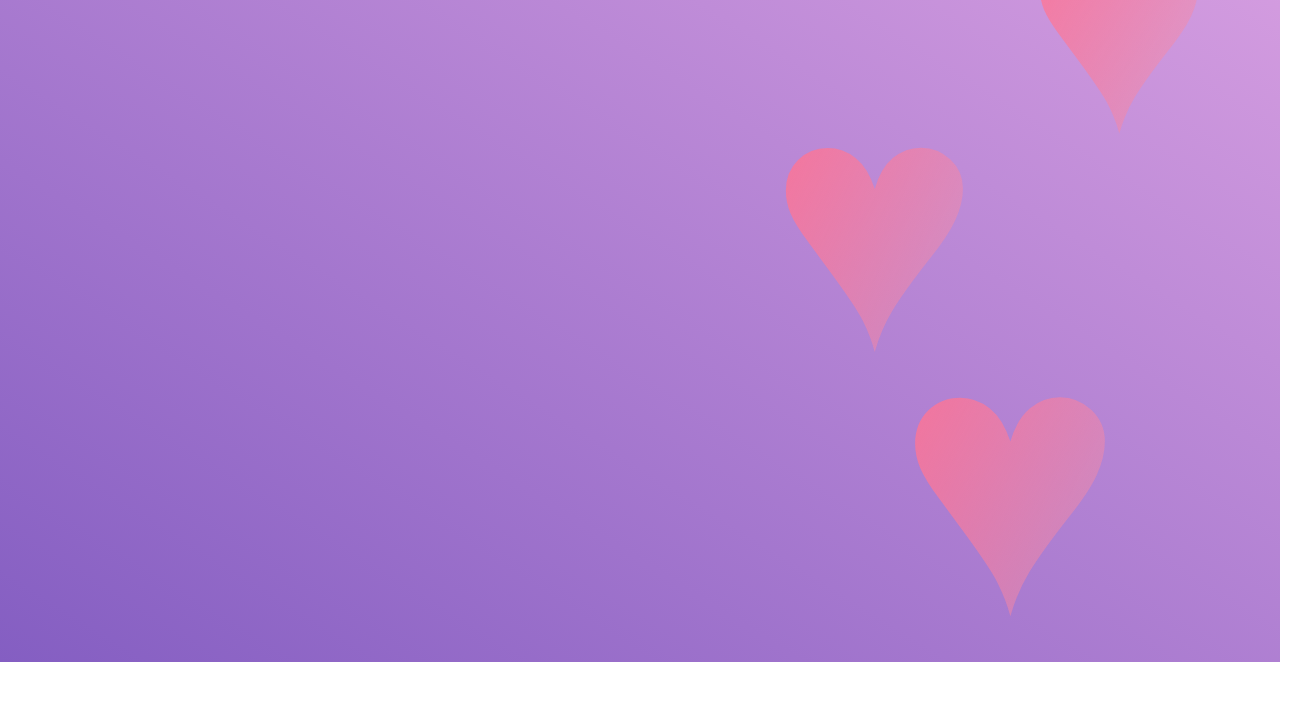
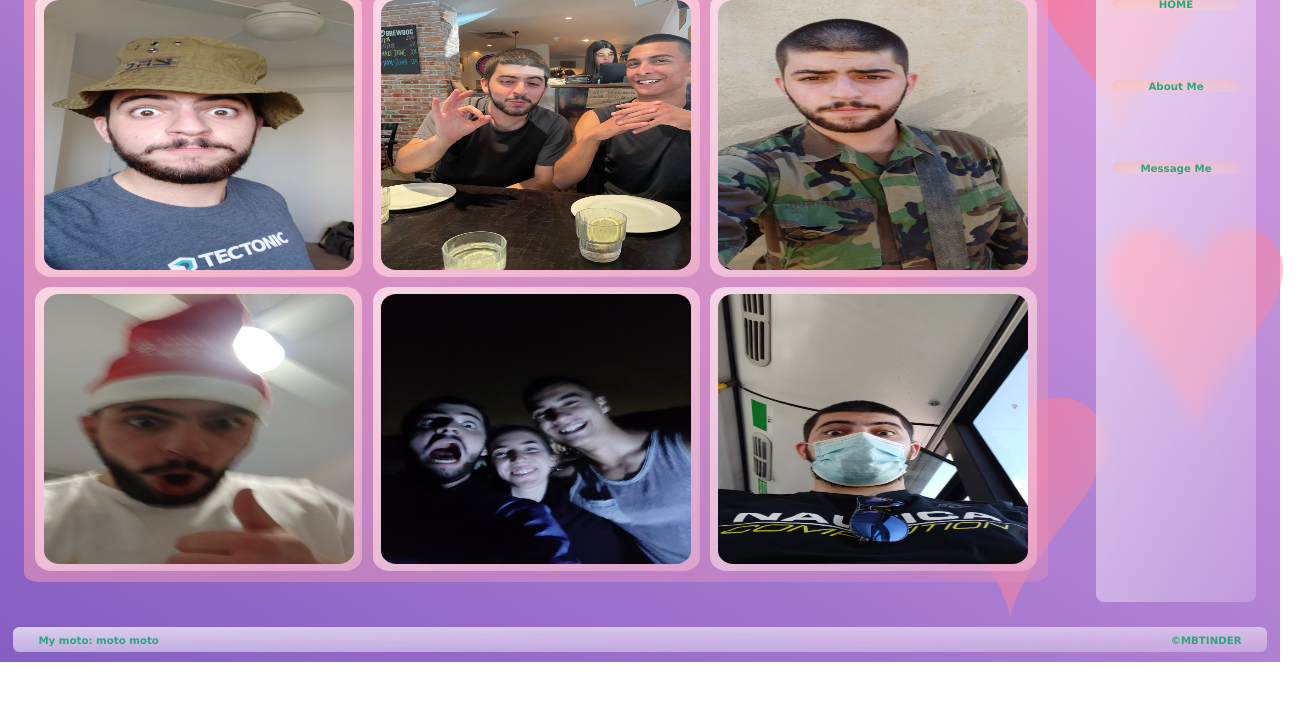
Before and after one commit to Mesmon/MBTinder, a plain HTML site: page pages/index.html in a window 1280 px wide. Shown: the part 138-841 px from the top of the page, 1301 px wide, since content can reach past the window. Drawn offline with Linux system fonts and the light colour scheme.

Commit message:
Add all except sidebar

```diff
--- a/css/style.css
+++ b/css/style.css
@@ -2,6 +2,10 @@
   margin: 0;
   padding: 0;
   box-sizing: border-box;
+}
+
+body {
+  overflow: hidden;
 }
 
 main {
@@ -9,6 +13,7 @@ main {
   background: linear-gradient(to right top, #845ec2, #daa1e2);
   display: flex;
   align-items: center;
+  justify-content: space-evenly;
   flex-flow: column nowrap;
 }
 
@@ -16,7 +21,7 @@ main {
   display: flex;
   align-items: center;
   height: max-content;
-  width: 90%;
+  width: 98%;
 
   background: linear-gradient(
     to right bottom,
@@ -26,21 +31,23 @@ main {
   z-index: 2;
   backdrop-filter: blur(0.5rem);
 
-  border-radius: 0.5rem;
+  border-radius: 1vw;
   text-align: left;
-  /* padding-left: 3rem; */
-  padding: 1rem 0 1rem 3rem;
-  margin-top: 2rem;
+  padding: 0.5% 2.5%;
+
+  position: absolute;
+  top: 1.5%;
 
   color: #29a87e;
   font-family: Verdana, sans-serif;
-  font-size: 2.5vw;
+  font-size: 1vw;
   font-weight: bold;
 }
 
 .heart1,
 .heart2,
-.heart3 {
+.heart3,
+.heart4 {
   background: linear-gradient(
     to right bottom,
     rgb(255, 111, 145, 1),
@@ -74,64 +81,129 @@ main {
   font-size: 28vw;
 }
 
+.heart4 {
+  top: 30%;
+  left: 85%;
+  font-size: 28vw;
+}
+
 .mid-container {
   display: flex;
   flex-flow: row nowrap;
-  justify-content: space-between;
-  height: 70vh;
-  margin: 0.5rem;
+  justify-content: space-around;
+  align-items: center;
+  width: 100%;
+  margin-top: 5vh;
 }
 
 .image-container {
   display: flex;
   flex-flow: row wrap;
-  justify-content: space-evenly;
+  justify-content: center;
+  align-content: center;
 
-  border-radius: 1.5rem;
-  border: 0.4rem solid #ff6f91;
+  border-radius: 1.5%;
 
-  padding: 3%;
-  margin: 0;
-  width: 75vw;
-  height: 65vh;
-  /* margin: 5% 1%; */
-}
+  padding: 2vh 0.5vw;
+  width: 80vw;
+  height: 75vh;
 
-.image {
-  width: 100%;
-  height: 100%;
-  border-radius: inherit;
+  background: linear-gradient(
+    to right bottom,
+    rgba(255, 161, 183, 0.8),
+    rgba(255, 161, 183, 0.2)
+  );
+  z-index: 2;
+  backdrop-filter: blur(2rem);
 }
 
 .image-card {
+  display: flex;
+  justify-content: center;
+  align-items: center;
+  background: linear-gradient(
+    to right bottom,
+    rgba(255, 255, 255, 0.6),
+    rgba(255, 255, 255, 0.2)
+  );
+  backdrop-filter: blur(0.1rem);
+  border-radius: 5%;
+
   flex: 1 0 31%;
 
   width: 30%;
   height: 50%;
 
-  border: 0.2rem solid #ff9671;
-  border-radius: 10%;
+  margin: 0.5%;
+}
+
+.image {
+  width: 95%;
+  height: 95%;
+  border-radius: inherit;
+}
+
+.sidebar {
+  display: flex;
+  flex-flow: column nowrap;
+  justify-content: flex-start;
+  align-items: center;
+
+  height: 80vh;
+  background: linear-gradient(
+    to right bottom,
+    rgba(255, 255, 255, 0.6),
+    rgba(255, 255, 255, 0.2)
+  );
+  backdrop-filter: blur(0.5rem);
+  border-radius: 1vh;
+}
+
+.button-container {
+  margin: 2vh;
+  padding: 2vh 0;
+}
+
+.button {
+  border: none;
+  width: 10vw;
+  background: linear-gradient(
+    to right bottom,
+    rgb(253, 150, 113, 0.3),
+    rgba(253, 150, 113, 0.1)
+  );
+  backdrop-filter: blur(0.5rem);
+  border-radius: 0.5vw;
+
+  color: #29a87e;
+  font-family: Verdana, sans-serif;
+  font-size: 0.8vw;
+  font-weight: bold;
 }
 
 .footer-container {
   display: flex;
   justify-content: space-between;
+  height: max-content;
+  width: 98%;
 
-  flex: 1 0 auto;
+  background: linear-gradient(
+    to right bottom,
+    rgba(255, 255, 255, 0.7),
+    rgba(255, 255, 255, 0.3)
+  );
+  z-index: 2;
+  backdrop-filter: blur(0.5rem);
 
-  position: relative;
-  top: 4rem;
+  position: absolute;
+  bottom: 1.25%;
 
-  margin-bottom: 1rem;
-
-  color: #fbeaff;
-  font-family: "Lucida Sans", "Lucida Sans Regular", Verdana, sans-serif;
-  font-size: x-large;
+  border-radius: 0.5vw;
+  text-align: left;
+  padding: 0.5% 2%;
+  margin-top: 2rem;
+  color: #29a87e;
+  font-family: Verdana, sans-serif;
+  font-size: 0.8vw;
   font-weight: bold;
 }
-
-.footer-child {
-  /* border: 0.2rem solid #ff9671; */
-  /* flex: 0 0 auto; */
-  /* margin: 0 1rem; */
-}
--- a/pages/index.html
+++ b/pages/index.html
@@ -10,9 +10,53 @@
       <div class="title-bar">
         <h1>Michael Berezovsky</h1>
       </div>
+      <!-- hearts -->
       <div class="heart1">♥</div>
       <div class="heart2">♥</div>
       <div class="heart3">♥</div>
+      <div class="heart4">♥</div>
+      <!-- row container  -->
+      <div class="mid-container">
+        <!-- main -->
+        <div class="image-container">
+          <div class="image-card">
+            <img class="image" src="../assets/1.jpeg" />
+          </div>
+          <div class="image-card">
+            <img class="image" src="../assets/2.jpeg" />
+          </div>
+          <div class="image-card">
+            <img class="image" src="../assets/3.jpeg" />
+          </div>
+          <div class="image-card">
+            <img class="image" src="../assets/4.jpeg" />
+          </div>
+          <div class="image-card">
+            <img class="image" src="../assets/5.jpeg" />
+          </div>
+          <div class="image-card">
+            <img class="image" src="../assets/6.jpeg" />
+          </div>
+        </div>
+        <!-- sidebar -->
+        <div class="sidebar">
+          <div class="button-container">
+            <button class="button">HOME</button>
+          </div>
+          <div class="button-container">
+            <button class="button">About Me</button>
+          </div>
+          <div class="button-container">
+            <button class="button">Message Me</button>
+          </div>
+        </div>
+      </div>
+
+      <!-- footer -->
+      <footer class="footer-container">
+        <span class="footer-child"> My moto: moto moto</span>
+        <span class="footer-child">©MBTINDER</span>
+      </footer>
     </main>
   </body>
 </html>
```
